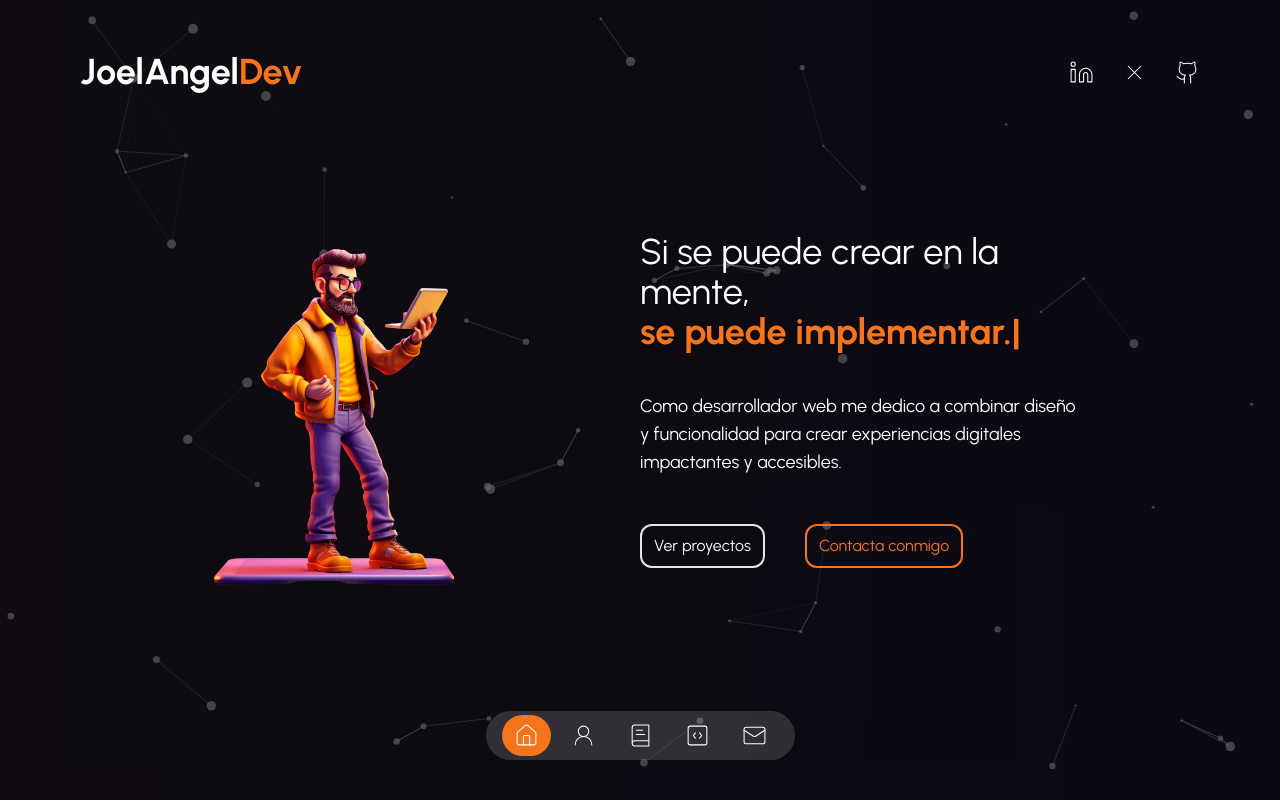
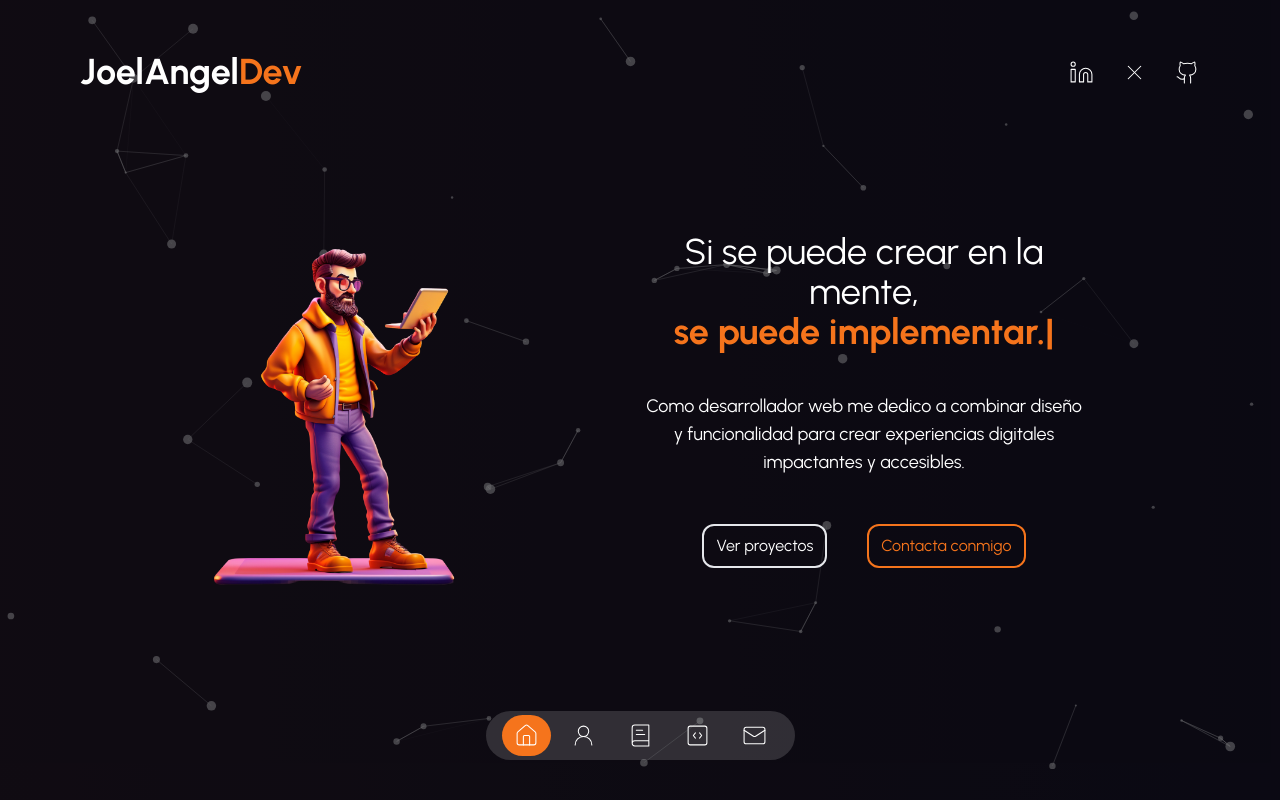
Before and after one commit to JoelAngelCV/joelangeldev-web, a Next.js app: page / in a window 1280 px wide. Built offline with nearby package versions, Linux system fonts and the light colour scheme.

Commit message:
centrado de texto en introduccion

```diff
--- a/components/introduction.tsx
+++ b/components/introduction.tsx
@@ -10,7 +10,7 @@ const Introduction = () => {
         <Image className="pt-6 w-64 md:w-96 mx-auto" src="/home-4.png" priority width="800" height="800" alt="Profile pic"/>
 
         <div className="flex flex-col justify-center max-w-md">
-          <h1 className="mb-5 text-2xl leading-tight text-center md:text-left md:text-4xl md:mb-10">
+          <h1 className="mb-5 text-2xl leading-tight text-center md:text-4xl md:mb-10">
             Si se puede crear en la mente,
             <TypeAnimation
               sequence={[
@@ -30,11 +30,11 @@ const Introduction = () => {
             />
           </h1>
 
-          <p className="mx-auto mb-2 text-md md:text-lg md:mx-0 md:mb-8">
+          <p className="mx-auto text-center mb-2 text-md md:text-lg md:mx-0 md:mb-8">
             Como desarrollador web me dedico a combinar diseño y funcionalidad para crear experiencias digitales impactantes y accesibles.
           </p>
 
-          <div className="mt-4 flex items-center justify-center gap-3 md:justify-start md:gap-10">
+          <div className="mt-4 flex items-center justify-center gap-3 md:gap-10">
             <Link
             href="/portafolio"
             className='px-3 py-2 transition-all border-2 cursor-pointer text-md w-fit rounded-xl hover:shadow-xl hover:shadow-white/50'
```
